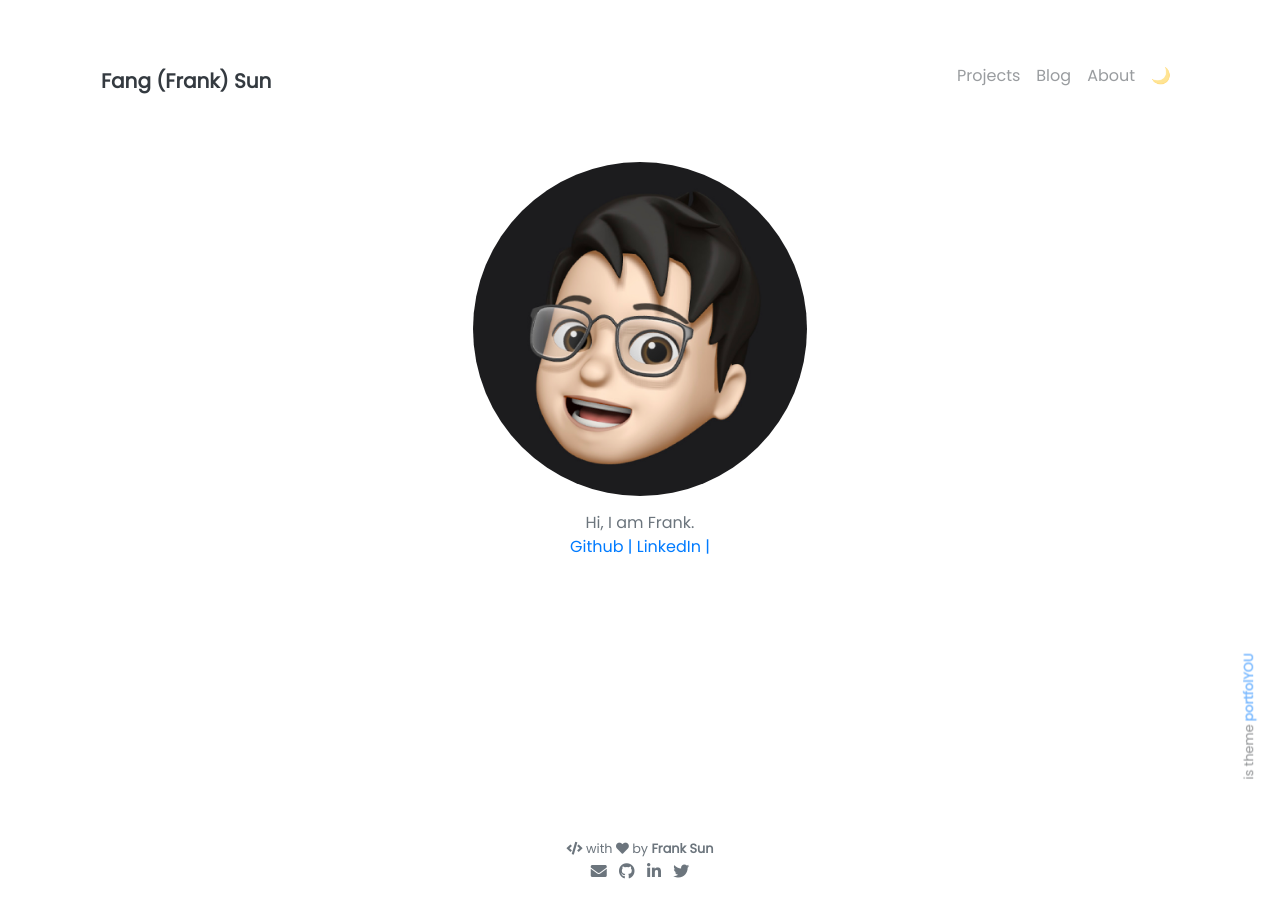
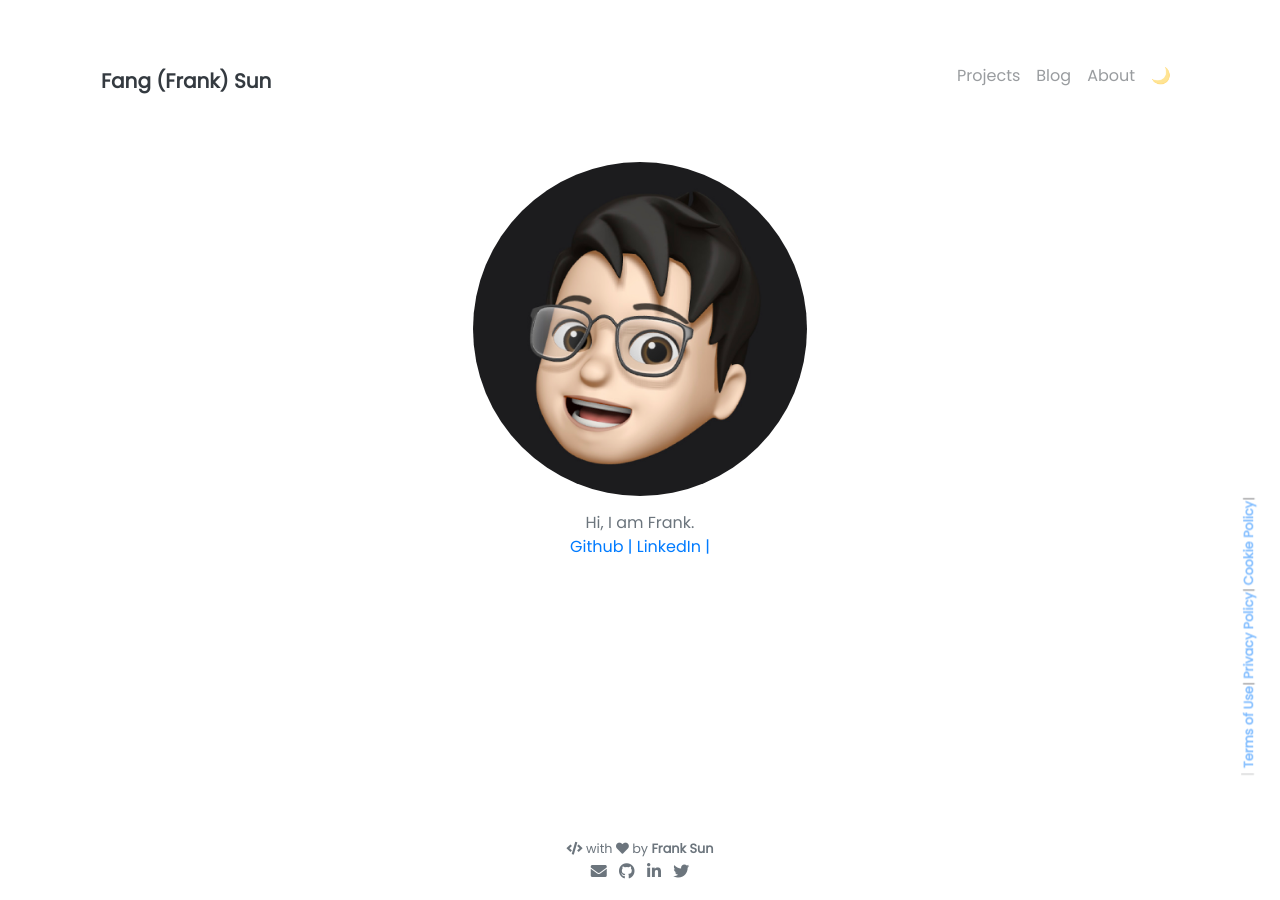
Before and after one commit to FangFrankSun/Personal_Website, a Jekyll site: the page built from pages/index.md, in a window 1280 px wide. Built offline with Jekyll 4.4.1, drawn with Linux system fonts in a browser that asks for light colours; nearby versions of some CDN libraries.

Commit message:
Update footer.html

```diff
--- a/_includes/footer.html
+++ b/_includes/footer.html
@@ -10,7 +10,7 @@
   {%- assign theme_name = "portfolYOU" -%}
   {%- assign theme_repo = "https://github.com/YoussefRaafatNasry/portfolYOU" -%}
   <small id="attribution">
-    is theme <a href="{{ theme_repo }}">{{ theme_name }}</a>
+    ｜<a href="https://academic.fangfranksun.com/terms">Terms of Use</a>| <a href="https://academic.fangfranksun.com/policy">Privacy Policy</a>| <a href="https://academic.fangfranksun.com/cookie">Cookie Policy</a>|
   </small>
 
 </footer>
```
